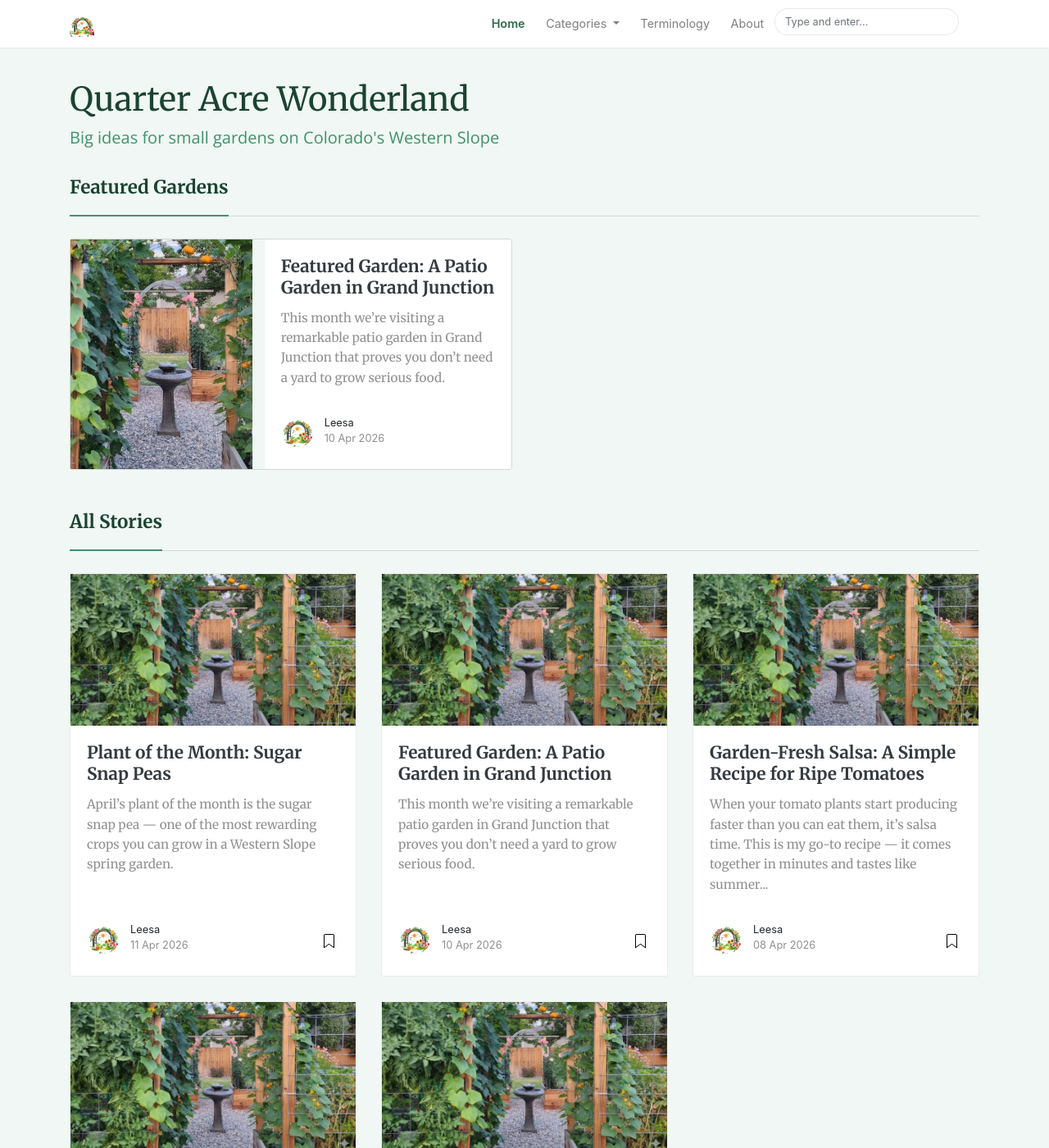
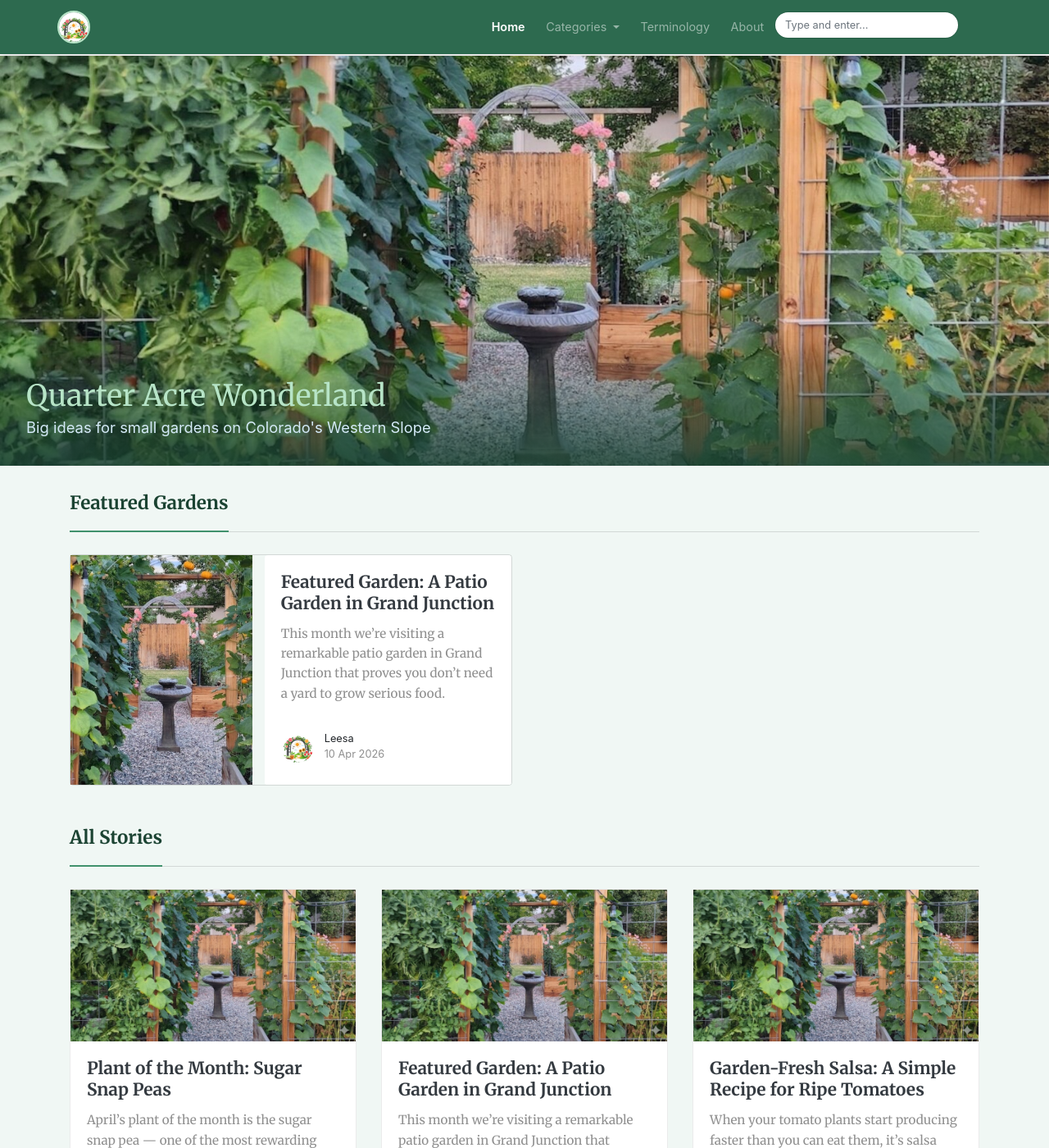
Before and after one commit to benmlarson/quarteracrewonderland, a Jekyll site: the page built from index.html, in a window 1280 px wide and 1400 px high. Shown: the whole window at 82% size. Built offline with Jekyll 4.4.1, drawn with Linux system fonts in a browser that asks for light colours; the list of posts is cut into pages by our own code.

Commit message:
header changes

```diff
--- a/_layouts/default.html
+++ b/_layouts/default.html
@@ -28,8 +28,8 @@
 
 <!-- Navigation
 ================================================== -->
-<nav class="navbar navbar-expand-lg navbar-light bg-white fixed-top mediumnavigation nav-down">
-    <div class="container pr-0">
+<nav class="navbar navbar-expand-lg navbar-dark fixed-top mediumnavigation nav-down">
+    <div class="container pl-0 pr-0">
 
         <!-- Logo -->
         <a class="navbar-brand" href="{{ '/' | relative_url }}">
@@ -69,10 +69,23 @@
 </nav>
 <!-- End Navigation -->
 
-<div class="site-content">
+<div class="site-content{% if paginator %} site-content-home{% endif %}">
+
+{% if paginator %}
+<!-- Hero
+================================================== -->
+<section class="hero">
+    <img src="{{ '/assets/images/hero.jpg' | relative_url }}" alt="A garden archway with climbing vines, a birdbath, and raised beds">
+    <div class="hero-overlay">
+        <h1>{{ site.name }}</h1>
+        <p>{{ site.description }}</p>
+    </div>
+</section>
+{% endif %}
 
 <div class="container">
 
+{% unless paginator %}
 <!-- Site Title
 ================================================== -->
 <div class="mainheading">
@@ -81,6 +94,7 @@
         {{ site.description }}
     </p>
 </div>
+{% endunless %}
 
 <!-- Content
 ================================================== -->
--- a/assets/css/screen.css
+++ b/assets/css/screen.css
@@ -44,8 +44,8 @@ pre {
 }
 
 .mediumnavigation {
-    background: rgba(255, 255, 255, .97);
-    box-shadow: 0 2px 2px -2px rgba(0, 0, 0, .15);
+    background: #2d6a4f;
+    box-shadow: 0 2px 8px rgba(0, 0, 0, .15);
     transition: top 0.2s ease-in-out;
 }
 
@@ -56,9 +56,13 @@ pre {
 .site-content {
     min-height: 60vh;
     padding-top: 1.5rem;
-    margin-top: 57px;
+    margin-top: 68px;
     transition: all 0.4s;
     background-color: #f0f7f4;
+}
+
+.site-content-home {
+    padding-top: 0;
 }
 
 section {
@@ -306,8 +310,13 @@ span.post-read-more a:hover {
     cursor: pointer;
 }
 
+.mediumnavigation .navbar-brand {
+    margin-left: 0;
+    padding-left: 0;
+}
+
 .mediumnavigation .navbar-brand img {
-    max-height: 30px;
+    max-height: 40px;
     margin-right: 5px;
 }
 
@@ -717,22 +726,81 @@ h1, h2, h3, h4, h5, h6 {
 /* Nav active state */
 .mediumnavigation .nav-link.active,
 .mediumnavigation .nav-item.active .nav-link {
-    color: #2d6a4f;
+    color: #ffffff;
     font-weight: 600;
 }
 
 .mediumnavigation .nav-link {
-    color: #1b4332;
+    color: #b7e4c7;
 }
 
 .mediumnavigation .nav-link:hover {
-    color: #40916c;
+    color: #ffffff;
+}
+
+.mediumnavigation .navbar-brand img {
+    border-radius: 50%;
+    border: 2px solid #b7e4c7;
 }
 
 /* Dropdown styling */
 .mediumnavigation .dropdown-item:hover {
     background-color: #b7e4c7;
     color: #1b4332;
+}
+
+/* --- Hero (home) --- */
+.hero {
+    position: relative;
+    width: 100%;
+    max-height: 500px;
+    overflow: hidden;
+    margin-bottom: 2rem;
+}
+
+.hero img {
+    width: 100%;
+    height: 500px;
+    object-fit: cover;
+    object-position: center 47%;
+    display: block;
+}
+
+.hero-overlay {
+    position: absolute;
+    bottom: 0;
+    left: 0;
+    right: 0;
+    background: linear-gradient(transparent, rgba(27, 67, 50, 0.85));
+    padding: 3rem 2rem 2rem;
+}
+
+.hero-overlay h1 {
+    color: #b7e4c7;
+    font-family: 'Merriweather', serif;
+    font-size: 2.25rem;
+    margin-bottom: 0.25rem;
+}
+
+.hero-overlay p {
+    color: #d4eaf7;
+    font-size: 1.15rem;
+    margin-bottom: 0;
+}
+
+@media (max-width: 600px) {
+    .hero img {
+        height: 300px;
+    }
+    .hero-overlay {
+        padding: 2rem 1.25rem 1.25rem;
+    }
+    .hero-overlay h1 {
+        font-size: 1.5rem;
+    }
+    .hero-overlay p {
+        font-size: 1rem;
+    }
 }
 
 /* Lead description */
```
